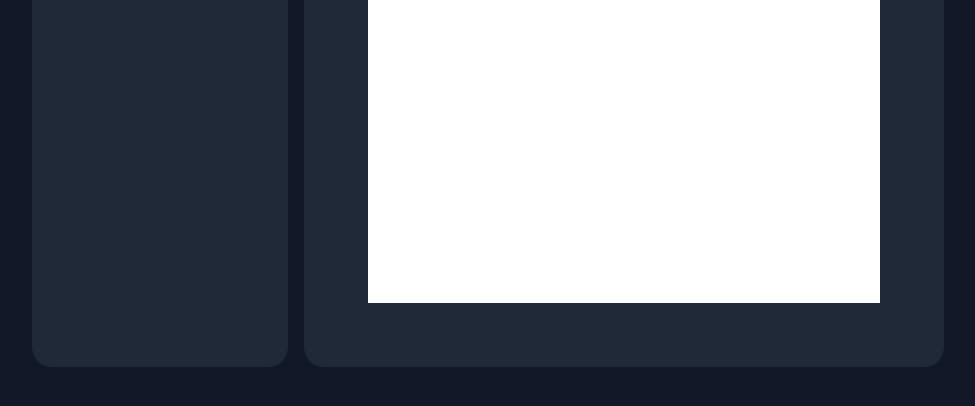
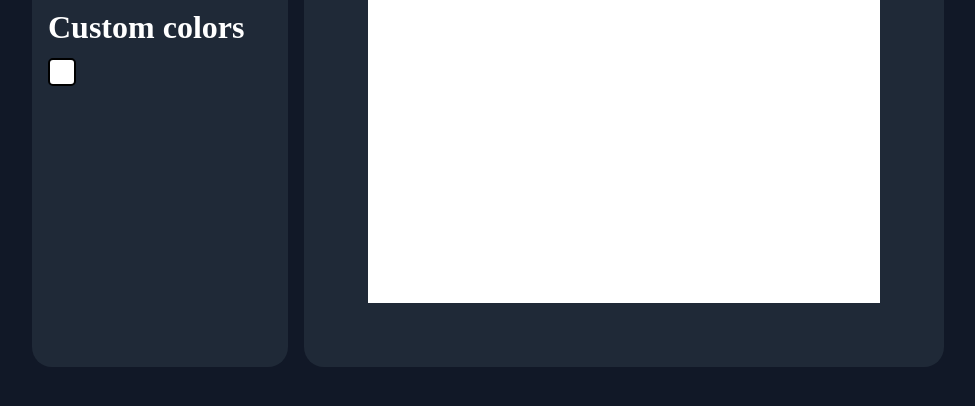
Before and after one commit to Chaostastic/odin-etch-a-sketch, a plain HTML site: page index.html in a window 1280 px wide. Shown: the part 400-806 px from the top of the page, without its empty margins (152-1127 px from the left). Drawn offline with Linux system fonts and the light colour scheme.

Commit message:
Add button custom color select

```diff
--- a/index.html
+++ b/index.html
@@ -13,6 +13,7 @@
                     Controls
                     <button class="resolution button">Resolution: 2x2</button>
                     <button class="clear button">Clear Canvas</button>
+                    Preset colors
                     <div class="colors-container">
                         <div data-color="black" class="color selected"></div>
                         <div data-color="white" class="color"></div>
@@ -24,6 +25,10 @@
                         <div data-color="orange" class="color"></div>
                         <div data-color="brown" class="color"></div>
                     </div>
+                    Custom colors
+                    <div class="colors-container">
+                        <input type="color" value="#ffffff">
+                    </div>
                 </div>
                 <div class="grid"></div>
             </div>
--- a/stylesheet.css
+++ b/stylesheet.css
@@ -56,10 +56,27 @@ body {
     gap: 8px;
 }
 
+input[type='color'] {
+    appearance: none;
+    width: 28px;
+    height: 28px;
+    border: none;
+    background-color: transparent;
+    padding: 0;
+}
+
+input[type='color']::-webkit-color-swatch-wrapper {
+    padding: 0;
+}
+
+input[type='color']::-webkit-color-swatch {
+    border: 2px solid black;
+    border-radius: 5px;
+}
+
 .color {
     height: 24px;
     width: 24px;
-    background-color: white;
     border-radius: 5px;
     border: 2px solid black;
 }
@@ -78,7 +95,3 @@ body {
     flex: 0 0 auto;
     background-color: white;
 }
-
-.black {
-    background-color: black;
-}
```
Also changed, not shown: 1 other file.
